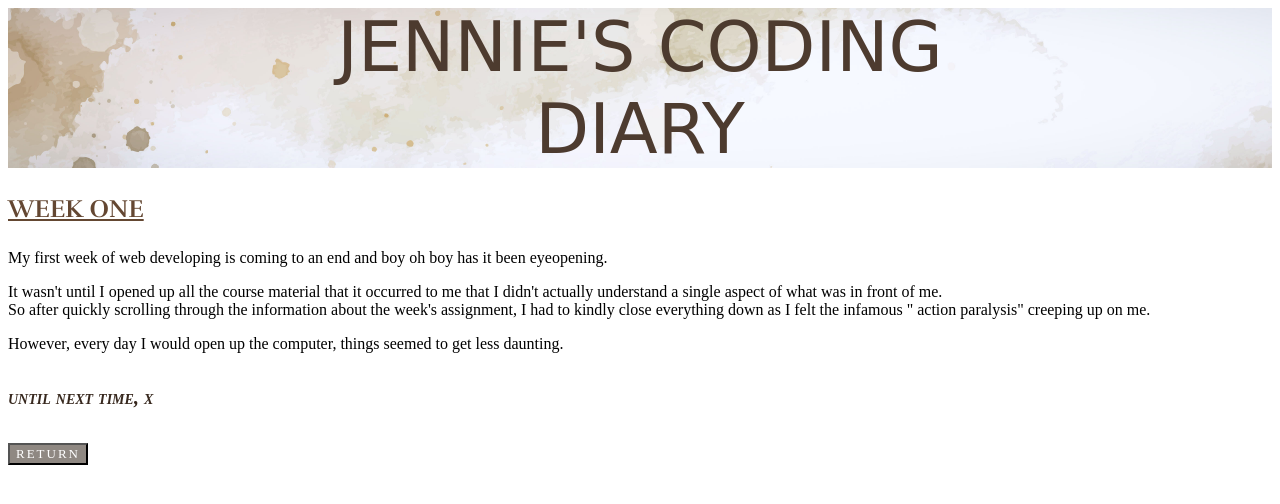
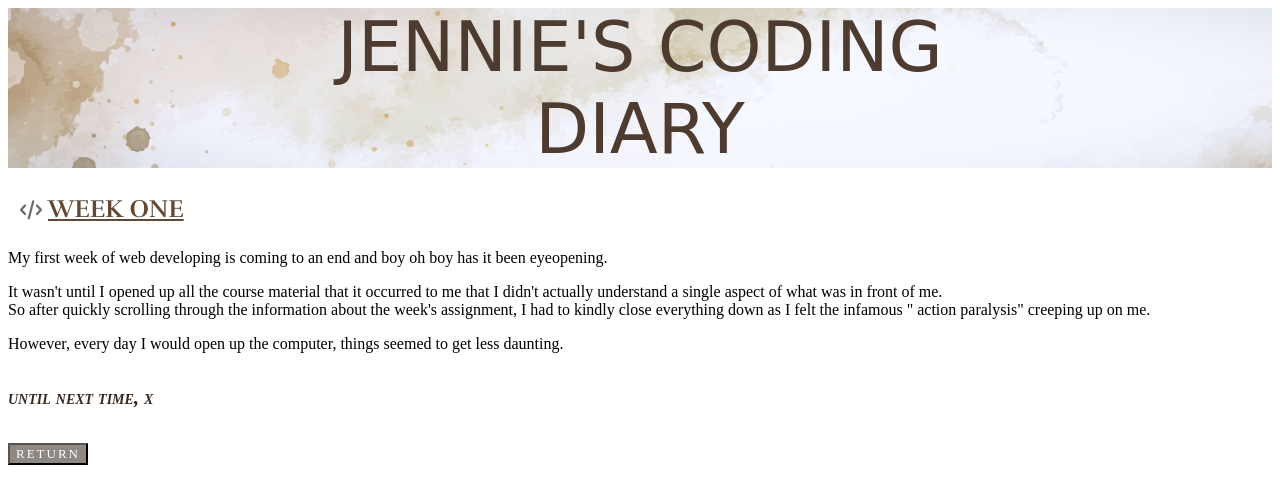
Before and after one commit to jenniesteinhoff/coding-diary, a plain HTML site: page pages/week_1.html in a window 1280 px wide. Drawn offline with Linux system fonts and the light colour scheme; a web font is replaced by a local one.

Commit message:
lesson 4 edits #2

```diff
--- a/pages/week_1.html
+++ b/pages/week_1.html
@@ -6,6 +6,7 @@
     <link rel="preconnect" href="https://fonts.googleapis.com">
     <link rel="preconnect" href="https://fonts.gstatic.com" crossorigin>
     <link href="https://fonts.googleapis.com/css2?family=Rufina:wght@400;700&family=Swanky+and+Moo+Moo&display=swap" rel="stylesheet">
+    <script src="https://kit.fontawesome.com/6f260bcdca.js" crossorigin="anonymous"></script>
     <title>Coding Diary, Week One</title>
     <link rel="stylesheet" href="../styles/index.css"/>
 </head>
@@ -15,11 +16,13 @@
         <div class="header_txt">
           <h1>JENNIE'S CODING DIARY</h1>
         </div>
-      </div>
+    </div>
 
-    <h3 id="week_1">
-        <u>WEEK ONE</u>
-    </h3>
+    <ul class="fa-ul">
+        <li><span class="fa-li"><i class="fa-solid fa-code" style="color: #6f6d6c;"></i></span><h3 id="week_1">
+            <u>WEEK ONE</u>
+        </h3></li>
+    </ul>
 
     <main>
         <section class="week_1_p">
@@ -43,6 +46,7 @@
         <nav>
             <a href="../index.html">
                 <button>RETURN</button>
+
             </a>
         </nav>
     </main>
--- a/styles/index.css
+++ b/styles/index.css
@@ -32,7 +32,11 @@ li, a {
     font-weight: 700;
     font-family: 'Rufina', serif;
     font-variant: small-caps;
+    font-size: 16px;
     color: #6f6d6c;
+}
+.fa-bars {
+    margin: 2px 0px 0px 0px;
 }
 s {
     color: #c3bfbe;
@@ -66,6 +70,12 @@ h5 {
         color: #644732;
     }
 
+    .fa-code {
+        margin: 9px 0px 0px -2px;
+        transform: scale(1.1, 1.2);
+
+    }
+
     /*Return*/
     button{
         font-family: 'Times New Roman', Times, serif;
```
Also changed, not shown: index.html (+3 -2 lines).
